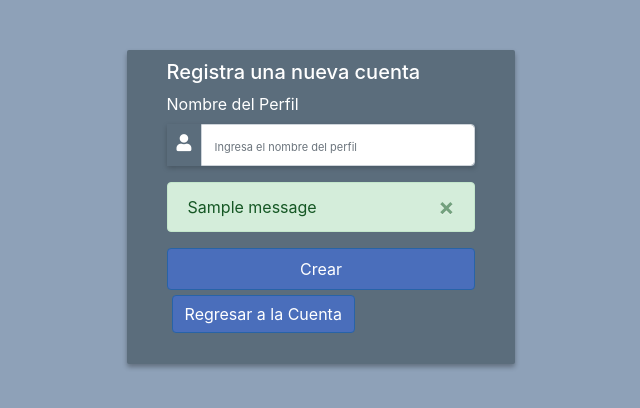
After one commit to MarianoReyes/Proyecto2Bases_CopiaNetflix, a Flask app: page /crear_perfil in a window 1280 px wide. The commit adds this page. Shown: the top 408 px of the page, without its empty margins (319-959 px from the left). Run offline with Flask 2, Linux system fonts and the light colour scheme; the visitor is signed in with stand-in values (Sample User, id 1); one stand-in notice (Sample message) is shown; a database or web service that is not in the repository returns one stand-in record (values such as "Sample title"); some libraries are stand-ins or nearby versions.

Commit message:
muchasssss cosasssss

```diff
--- a/app.py
+++ b/app.py
@@ -42,10 +42,28 @@ def home_admin():
     return redirect(url_for('login'))
 
 
-@app.route('/perfiles')
-# Prueba para crear perfiles
-def perfiles():
-    return redirect(url_for('home'))
+@app.route('/crear_perfil', methods=['GET', 'POST'])
+# manda a pestaña para crear perfil
+def crear_perfil():
+
+    cursor = conn.cursor(cursor_factory=psycopg2.extras.DictCursor)
+
+    cursor.execute('SELECT * FROM cuentas WHERE id = %s', [session['id']])
+    account = cursor.fetchone()
+
+    # Check if "username", "password" and "email" POST requests exist (user submitted form)
+    if request.method == 'POST' and 'nombreperfil' in request.form:
+        nombre_perfil = request.form['nombreperfil']
+        email = account['email']
+        fecha_ingreso = '2022-03-31'
+        hora_ingreso = '05:49'
+
+        # Account doesnt exists and the form data is valid, now insert new account into cuentas table
+        cursor.execute("INSERT INTO perfiles (nombre_perfil, email, fecha_ingreso, hora_ingreso) VALUES (%s,%s,%s,%s)",
+                       (nombre_perfil, email, fecha_ingreso, hora_ingreso))
+        conn.commit()
+
+    return render_template('crear_perfil.html', username=session['username'])
 
 
 @app.route('/login/', methods=['GET', 'POST'])
--- a/static/css/style.css
+++ b/static/css/style.css
@@ -1,6 +1,31 @@
 body {
   background-color: #435165;
   margin: 0;
+}
+
+.btn {
+  background: linear-gradient(to bottom, #2863a7 0%, #7545b4 100%)!important;
+  border-color: #2863a7!important;;
+}
+
+.btn:hover {
+  background: linear-gradient(to bottom, #4184d1 0%, #9664d8 100%)!important;
+  border-color:#4184d1!important;
+}
+
+.btn-perfil{
+  padding: 50px!important;
+  width: 80%;
+  color: #fff;
+}
+
+.btn-perfil:hover{
+  color: #fff;
+}
+
+.centrado{
+  display: flex;
+  justify-content: center;
 }
 
 .login-box {
@@ -18,7 +43,7 @@ body {
   font-family: "Montserrat", sans-serif;
   font-weight: 600;
   font-size: 35px;
-  background: linear-gradient(to bottom, #28a745 0%, #3b473b 100%);
+  background: linear-gradient(to bottom, #2863a7 0%, #7545b4 100%);
   color: #fff;
   position: relative;
   box-shadow: 1px 3px 14px rgba(0, 0, 0, 0.5);
--- /dev/null
+++ b/templates/crear_perfil.html
@@ -0,0 +1,56 @@
+<!DOCTYPE html>
+<html>
+ <head>
+  <meta charset="utf-8">
+  <title>Register</title>
+  <link rel="stylesheet" href="{{ url_for('static', filename='css/style.css') }}">
+  <link rel="stylesheet" href="https://use.fontawesome.com/releases/v5.7.1/css/all.css">
+  <!-- Google Fonts -->
+  <link href='https://fonts.googleapis.com/css?family=Passion+One' rel='stylesheet' type='text/css'>
+  <link href='https://fonts.googleapis.com/css?family=Oxygen' rel='stylesheet' type='text/css'>
+  <link href="https://maxcdn.bootstrapcdn.com/bootstrap/4.1.1/css/bootstrap.min.css" rel="stylesheet" id="bootstrap-css">
+ </head>
+ <body style="background-color:#8ea1b8;">
+ <div class="container">
+   <div class="row main">
+    <div class="main-login main-center">
+    <h5>Registra una nueva cuenta</h5>
+     <form action="{{ url_for('crear_perfil') }}" method="post" autocomplete="off">
+
+      <div class="form-group">
+       <label for="name" class="cols-sm-2 control-label">Nombre del Perfil</label>
+       <div class="cols-sm-10">
+        <div class="input-group">
+         <span class="input-group-addon"><i class="fa fa-user fa" aria-hidden="true"></i></span>
+         <input type="text" class="form-control" name="nombreperfil" id="nombreperfil"  placeholder="Ingresa el nombre del perfil"/>
+        </div>
+       </div>
+      </div>
+
+      <div class="form-group ">
+        {% with messages = get_flashed_messages()  %}
+        {% if messages %}
+        {% for message in messages %}
+        <div class="alert alert-success alert-dismissible fade show" role="alert">
+          {{ message }}
+          <button type="button" class="close" data-dismiss="alert" aria-label="Close">
+            <span aria-hidden="true">×</span>
+          </button>
+        </div>
+        {% endfor %}
+        {% endif %}
+        {% endwith %}
+       <input type="submit" value="Crear" class="form-control btn btn-primary " style="background: #4a6ebb!important;" name="">
+       <p style="padding:5px;">
+       <a href="{{ url_for('home') }}" class="btn btn-dark " style="background: #4a6ebb!important;">Regresar a la Cuenta</a></p>
+
+      </div>
+
+     </form>
+    </div>
+   </div>
+  </div>
+ <script src="https://maxcdn.bootstrapcdn.com/bootstrap/4.1.1/js/bootstrap.min.js"></script>
+ <script src="https://cdnjs.cloudflare.com/ajax/libs/jquery/3.2.1/jquery.min.js"></script>
+ </body>
+</html>
--- a/templates/login.html
+++ b/templates/login.html
@@ -12,9 +12,9 @@
     <link rel="preconnect" href="https://fonts.gstatic.com" crossorigin>
     <link href="https://fonts.googleapis.com/css2?family=Montserrat:wght@300;400;600;700&display=swap" rel="stylesheet">
  </head>
- <body style="background-color:#6b876e;">
+ <body style="background-color:#8ea1b8;">
   <div class="login-box" >
-  <div class="login-header">Login</div>
+  <div class="login-header">Login Bubble</div>
   <div class="login-body">
     <p>Por favor ingrese su usario y contraseña</p>
     <form class="form-group" action="{{ url_for('login') }}" method="post">
--- a/templates/register.html
+++ b/templates/register.html
@@ -10,7 +10,7 @@
   <link href='https://fonts.googleapis.com/css?family=Oxygen' rel='stylesheet' type='text/css'>
   <link href="https://maxcdn.bootstrapcdn.com/bootstrap/4.1.1/css/bootstrap.min.css" rel="stylesheet" id="bootstrap-css">
  </head>
- <body style="background-color:#ccc;">
+ <body style="background-color:#8ea1b8;">
  <div class="container">
    <div class="row main">
     <div class="main-login main-center">
@@ -82,9 +82,9 @@
         {% endfor %}
         {% endif %}
         {% endwith %}
-       <input type="submit" value="Register" class="form-control btn btn-primary " name="">
+       <input type="submit" value="Register" class="form-control btn btn-primary " style="background: #4a6ebb!important;" name="">
        <p style="padding:5px;">
-       <a href="{{ url_for('login') }}" class="btn btn-dark ">Login</a></p>
+       <a href="{{ url_for('login') }}" class="btn btn-dark " style="background: #4a6ebb!important;">Login</a></p>
 
       </div>
 
```
Also changed, not shown: templates/home.html (+22 -1 lines), templates/home_perfil.html (added, +8 -0 lines).
